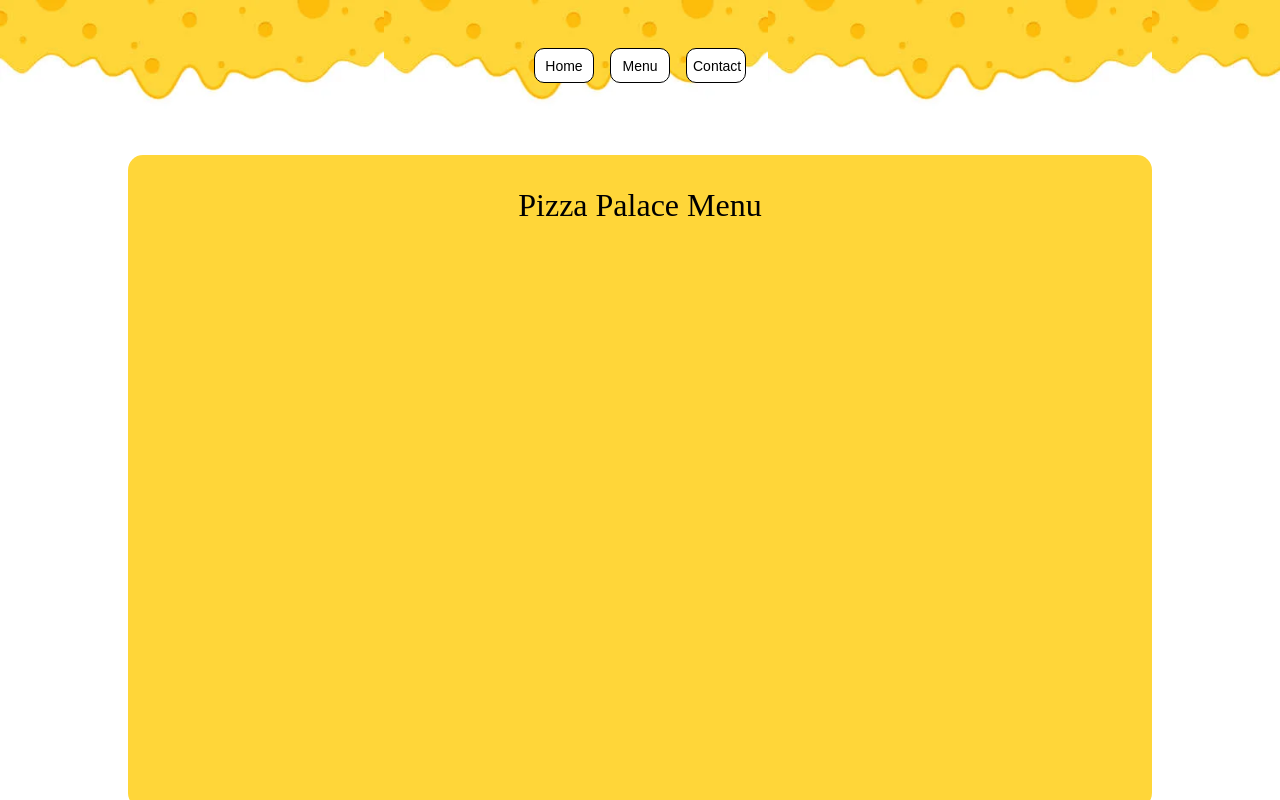
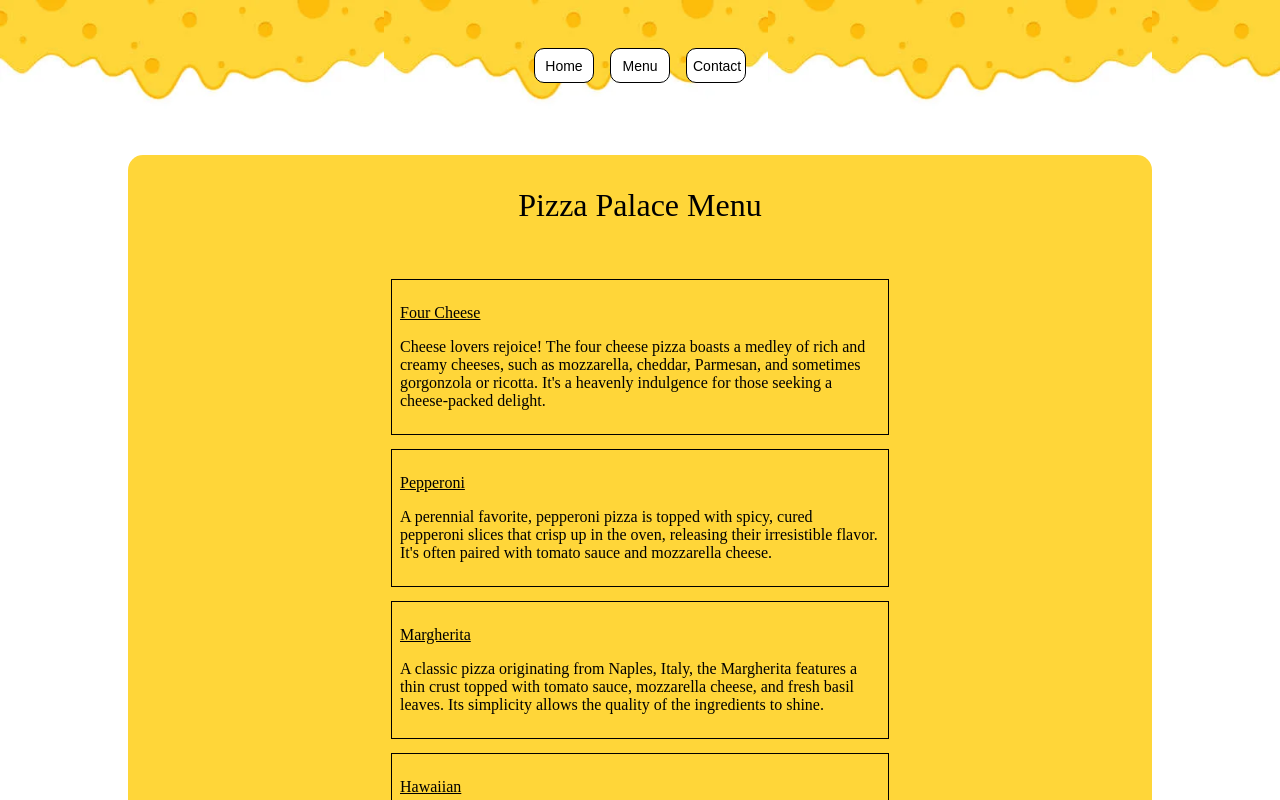
Before and after one commit to Hagnap/Restaurant-Page, a website built with webpack: page dist/index.html in a window 1280 px wide. Both pictures are taken after a click on the button "Menu". Shown: the top 800 px of the page. Built offline with nearby package versions, Linux system fonts and the light colour scheme.

Commit message:
Add grid to store menu contents

```diff
--- a/src/contactPage.js
+++ b/src/contactPage.js
@@ -9,7 +9,6 @@ export default function contactPageDisplay(element) {
     // Create elements for webpage
     const subContentDiv = document.createElement("div");
     subContentDiv.setAttribute("id", "sub-content-div");
-    subContentDiv.setAttribute("class", "contact");
 
     const navbar = document.createElement("div");
     navbar.setAttribute("id", "navbar");
--- a/src/homePage.js
+++ b/src/homePage.js
@@ -9,7 +9,6 @@ export default function homePageDisplay(element) {
     // Create elements for webpage
     const subContentDiv = document.createElement("div");
     subContentDiv.setAttribute("id", "sub-content-div");
-    subContentDiv.setAttribute("class", "home");
 
     const navbar = document.createElement("div");
     navbar.setAttribute("id", "navbar");
--- a/src/menuPage.js
+++ b/src/menuPage.js
@@ -1,6 +1,21 @@
 import homePageDisplay from './homePage.js';
 import contactPageDisplay from './contactPage.js';
 import addButtons from './index.js';
+
+function addMenuItem(name, description) {
+
+    var item = document.createElement("div");
+    item.setAttribute("class", "menu-item");
+    var itemName = document.createElement("p");
+    itemName.style.textDecoration = "underline";
+    var itemDescription = document.createElement("p");
+    itemName.textContent = name;
+    itemDescription.textContent = description;
+    item.appendChild(itemName);
+    item.appendChild(itemDescription);
+
+    return item;
+}
 
 export default function menuPageDisplay(element) {
 
@@ -8,8 +23,32 @@ export default function menuPageDisplay(element) {
 
     // Create elements for webpage
     const subContentDiv = document.createElement("div");
-    subContentDiv.setAttribute("id", "sub-content-div");
-    subContentDiv.setAttribute("class", "menu");
+    subContentDiv.setAttribute("id", "sub-content-div-menu");
+
+    const grid = document.createElement("div");
+    grid.setAttribute("id", "grid");
+
+    const itemOne = addMenuItem("Four Cheese", " Cheese lovers rejoice! The four cheese pizza boasts a medley of rich and creamy cheeses, such as mozzarella, cheddar, Parmesan, and sometimes gorgonzola or ricotta. It's a heavenly indulgence for those seeking a cheese-packed delight.");
+    const itemTwo = addMenuItem("Pepperoni", "A perennial favorite, pepperoni pizza is topped with spicy, cured pepperoni slices that crisp up in the oven, releasing their irresistible flavor. It's often paired with tomato sauce and mozzarella cheese.");
+    const itemThree = addMenuItem("Margherita", "A classic pizza originating from Naples, Italy, the Margherita features a thin crust topped with tomato sauce, mozzarella cheese, and fresh basil leaves. Its simplicity allows the quality of the ingredients to shine.");
+    const itemFour = addMenuItem("Hawaiian", "A divisive yet popular choice, Hawaiian pizza combines the savory taste of ham with the sweetness of pineapple. It typically includes tomato sauce, mozzarella cheese, and the iconic pineapple and ham toppings.");
+    const itemFive = addMenuItem("BBQ Chicken", "This unique pizza features tangy barbecue sauce as the base, topped with grilled chicken, red onions, and a blend of cheeses. The combination of smoky flavors and tender chicken makes it a crowd-pleaser.");
+    const itemSix = addMenuItem("Meat Lovers", "As the name suggests, this pizza caters to meat enthusiasts. It's piled high with an assortment of savory meats like pepperoni, sausage, bacon, ham, and sometimes ground beef, making it a protein-packed delight.");
+    const itemSeven = addMenuItem("Buffalo Chicken", "Inspired by the tangy flavors of Buffalo wings, this pizza features buffalo sauce as the base, topped with grilled or breaded chicken, blue cheese or ranch dressing, and sometimes diced celery. It's a zesty and satisfying choice.");
+    const itemEight = addMenuItem("Supreme", "The Supreme pizza is a loaded feast of flavors, combining various toppings like pepperoni, sausage, bell peppers, onions, mushrooms, and olives. It's a crowd-pleasing option that offers a bit of everything.");
+    const itemNine = addMenuItem("Mediterranean", " Bringing a taste of the Mediterranean to your plate, this pizza is topped with ingredients like feta cheese, Kalamata olives, roasted red peppers, sun-dried tomatoes, and fresh herbs. It's a flavorful and aromatic delight.");
+    const itemTen = addMenuItem("Veggie Supreme", "A vegetarian delight, the Veggie Supreme pizza is loaded with a colorful array of fresh vegetables like bell peppers, mushrooms, onions, olives, and tomatoes. It's a wholesome and flavorful option for vegetable enthusiasts.");
+
+    grid.appendChild(itemOne);
+    grid.appendChild(itemTwo);
+    grid.appendChild(itemThree);
+    grid.appendChild(itemFour);
+    grid.appendChild(itemFive);
+    grid.appendChild(itemSix);
+    grid.appendChild(itemSeven);
+    grid.appendChild(itemEight);
+    grid.appendChild(itemNine);
+    grid.appendChild(itemTen);
 
     const navbar = document.createElement("div");
     navbar.setAttribute("id", "navbar");
@@ -20,6 +59,7 @@ export default function menuPageDisplay(element) {
 
     // Add content to element (content div on webpage)
     subContentDiv.appendChild(header);
+    subContentDiv.appendChild(grid);
 
     element.appendChild(navbar);
     element.appendChild(subContentDiv);
--- a/src/style.css
+++ b/src/style.css
@@ -60,6 +60,31 @@ header {
     width: 80%;
 }
 
+#sub-content-div-menu {
+    padding-top: 32px;
+    display: flex;
+    gap: 48px;
+    flex-direction: column;
+    justify-content: flex-start;
+    align-items: center;
+    border-radius: 15px;
+    background-color: var(--cheese-color);
+    height: auto;
+    width: 80%;
+}
+
+#grid {
+    display: grid;
+    grid-template-columns: 1fr;
+    width: 50%;
+}
+
+.menu-item {
+    outline: 1px solid black;
+    margin: 8px;
+    padding: 8px;
+}
+
 #navbar {
     display: flex;
     justify-content: center;
```
Also changed, not shown: dist/main.js.
